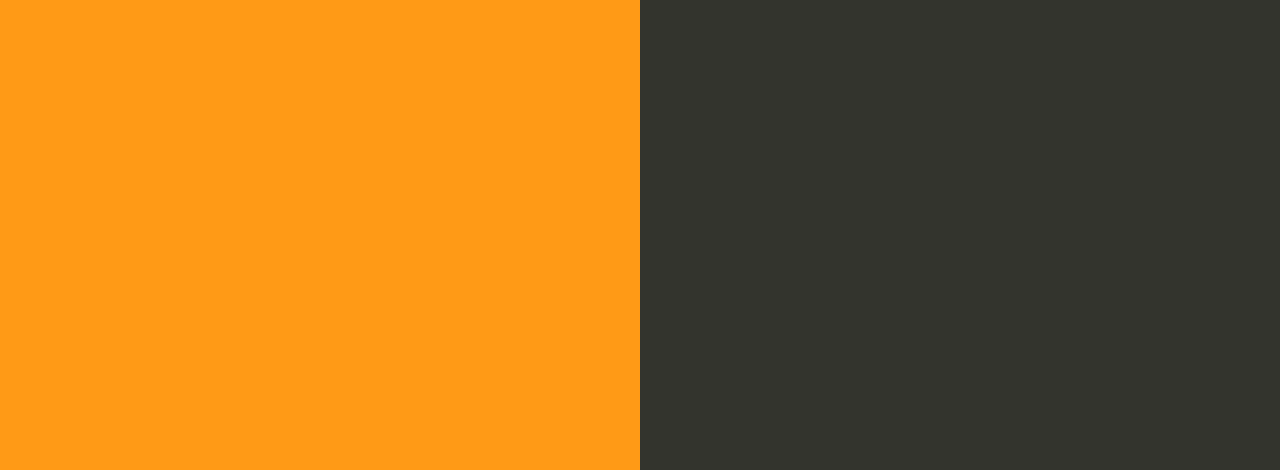
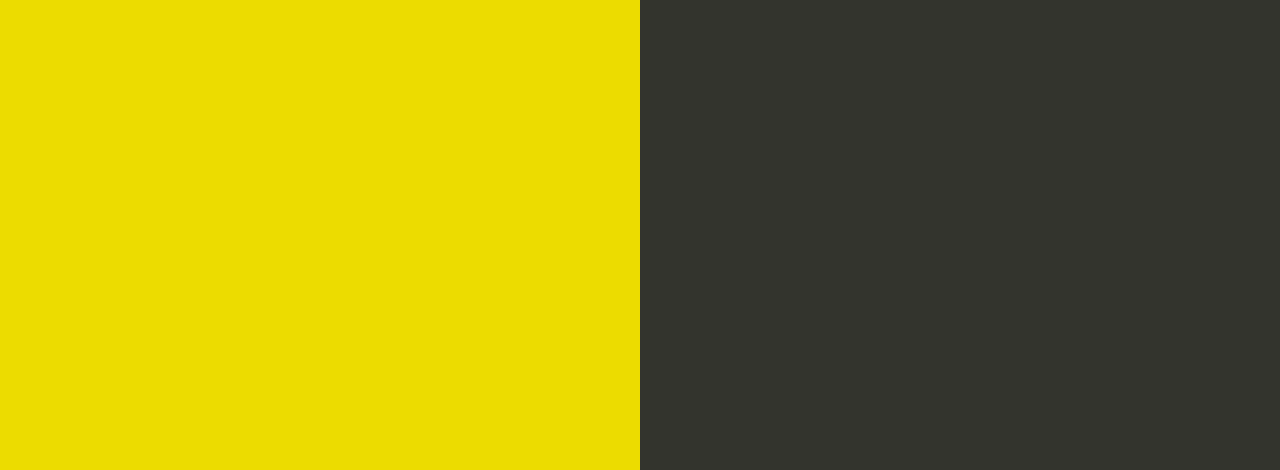
Before and after one commit to AndrewJamesBarker/my-nodejs-app, a website: page index.html in a window 1280 px wide. Shown: the part 330-800 px from the top of the page. Drawn offline with Linux system fonts and the light colour scheme.

Commit message:
Set bg to yellow

```diff
--- a/index.html
+++ b/index.html
@@ -35,7 +35,7 @@
 
         text-align: right;
         padding-top: 11em;
-        background-color: rgb(255, 154, 22);
+        background-color: rgb(236, 220, 0);
       }
       .textColumn p {
         width: 75%;
```
